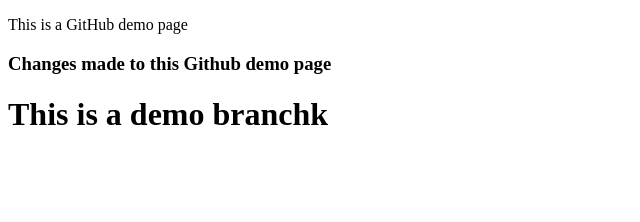
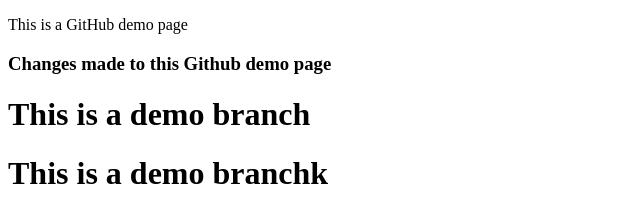
Before and after one commit to Jack1811/sandbox, a plain HTML site: page index.html in a window 1280 px wide. Shown: the whole page, without its empty margins (0-640 px from the left). Drawn offline with Linux system fonts and the light colour scheme.

Commit message:
rest branch

```diff
--- a/index.html
+++ b/index.html
@@ -11,6 +11,8 @@
     <p>This is a GitHub demo page</p>
     <h3>Changes made to this Github demo page</h3>
 
+    <h1>This is a demo branch</h1>
+
     <h1>This is a demo branchk</h1>
     <script src="js/script.js"></script>
   </body>
```
